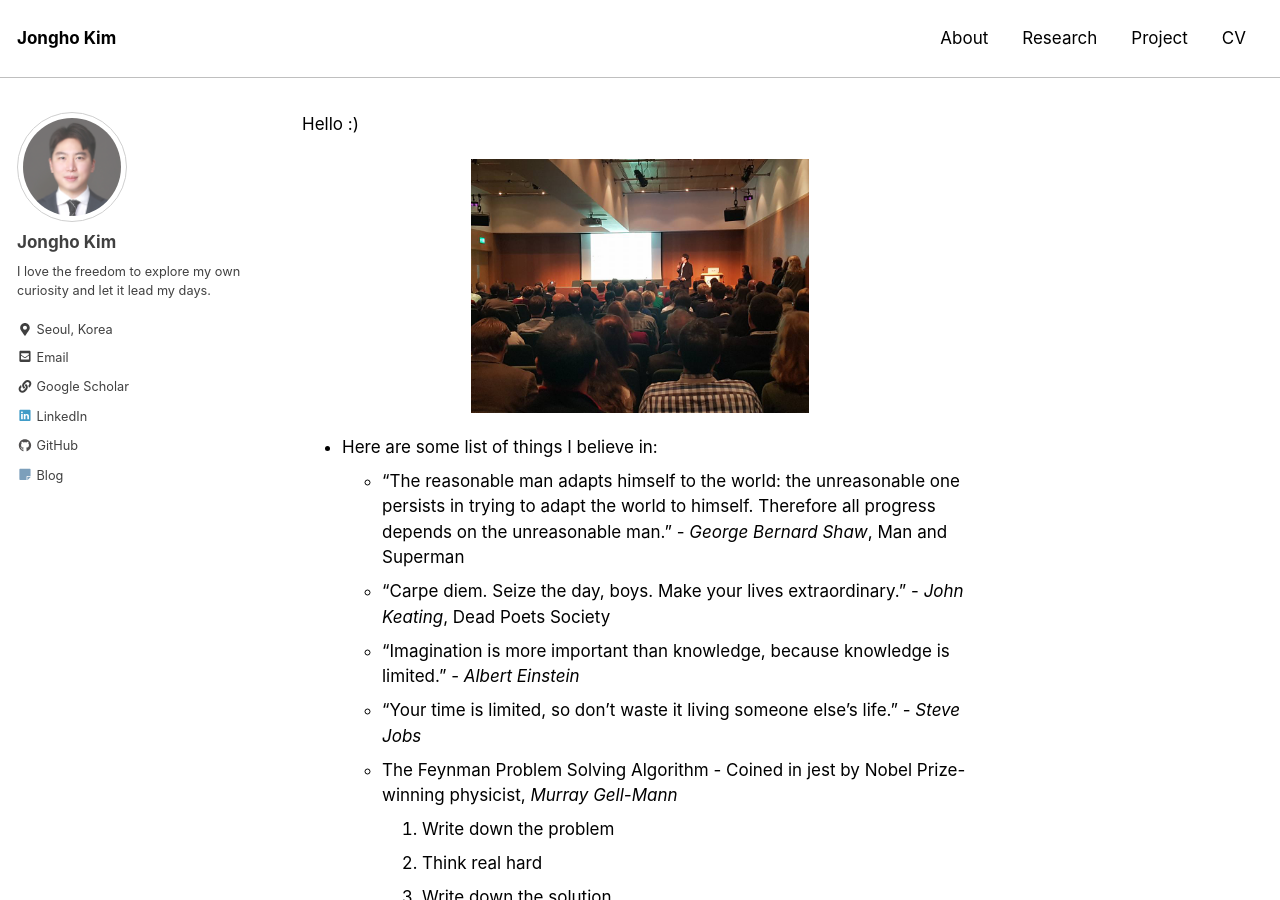
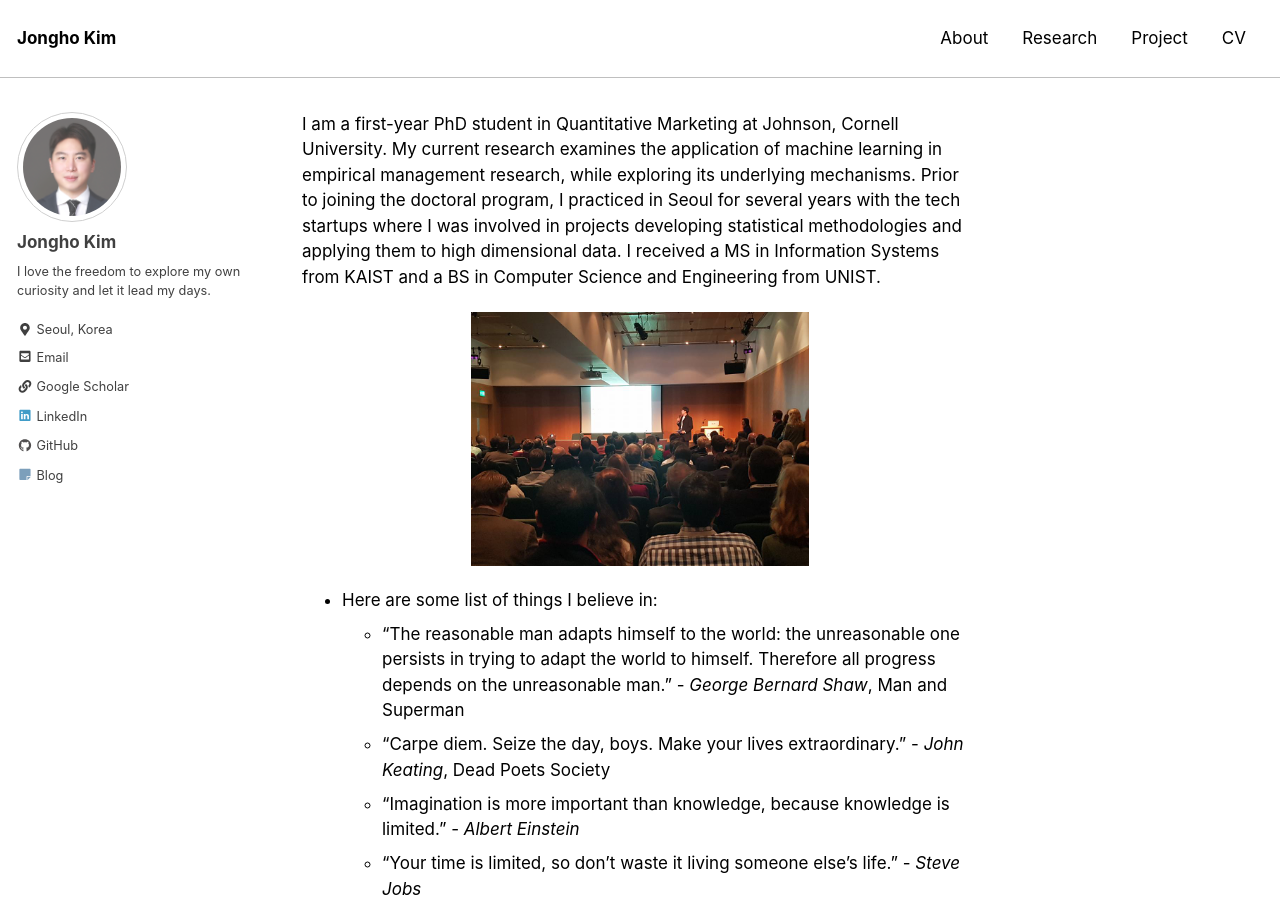
Before and after one commit to jonghkim/jonghkim.github.io, a Jekyll site: the page built from index.md, in a window 1280 px wide and 900 px high. Built offline with Jekyll 4.4.1, drawn with Linux system fonts in a browser that asks for light colours.

Commit message:
index updated

```diff
--- a/index.md
+++ b/index.md
@@ -2,7 +2,7 @@
 layout: single
 author_profile: true
 ---
-Hello :)
+I am a first-year PhD student in Quantitative Marketing at Johnson, Cornell University. My current research examines the application of machine learning in empirical management research, while exploring its underlying mechanisms. Prior to joining the doctoral program, I practiced in Seoul for several years with the tech startups where I was involved in projects developing statistical methodologies and applying them to high dimensional data. I received a MS in Information Systems from KAIST and a BS in Computer Science and Engineering from UNIST.
 
 ![Jongho Kim](/assets/images/bio-presentation.jpg){: style="width: 50%; margin: 0 auto; display: block;"}
 
```
